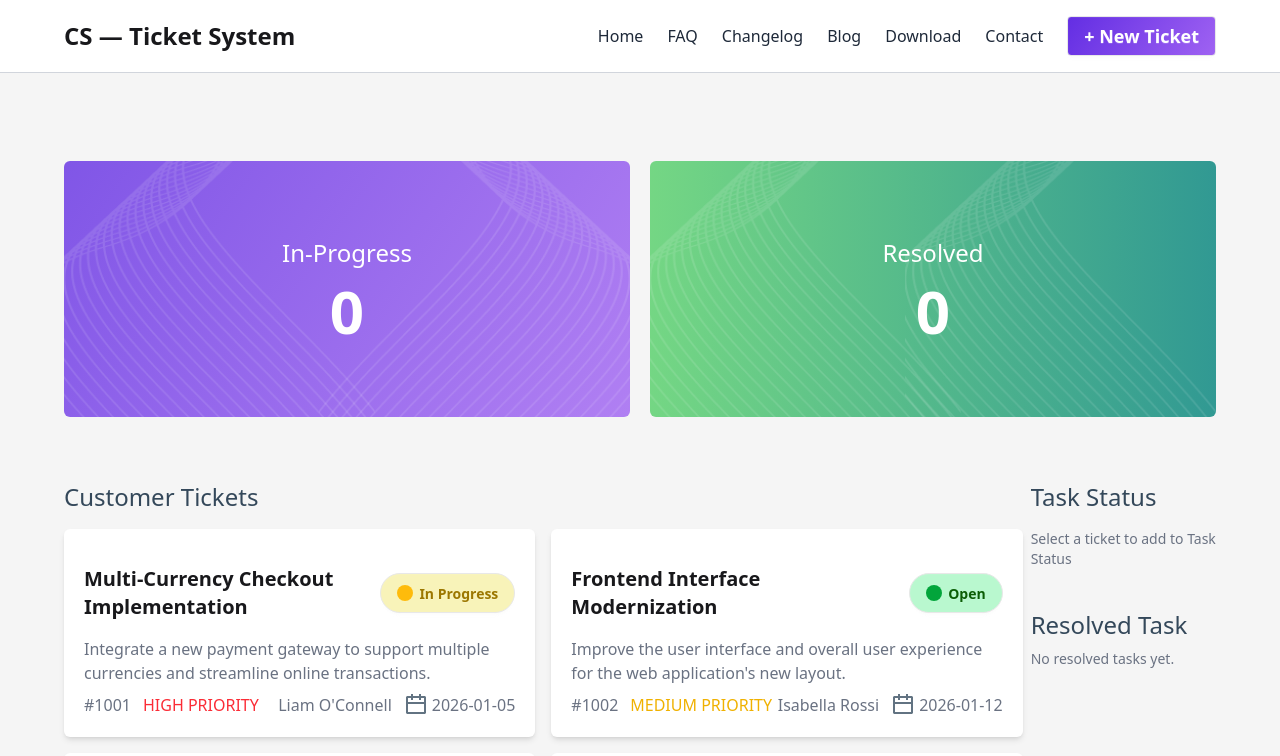
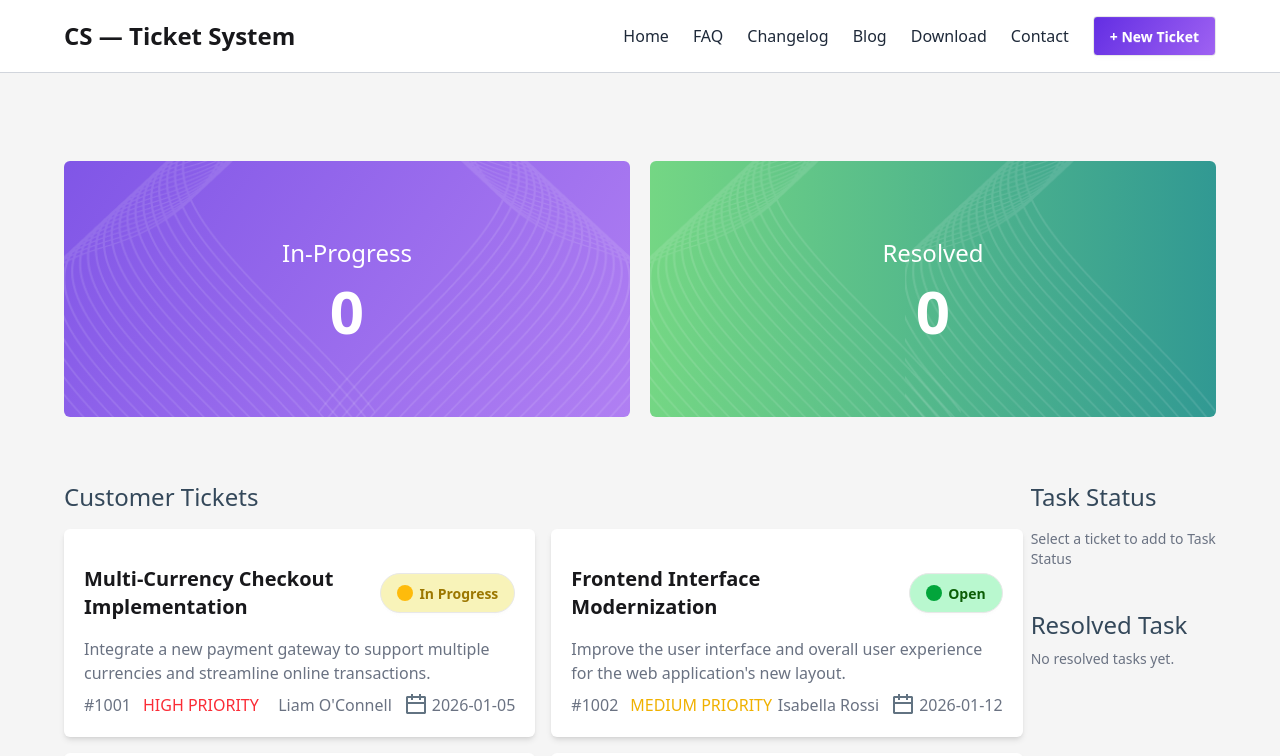
Before and after one commit to Sifat-Mondol/customer-ticket, a React (Vite) app: page / in a window 1280 px wide. Shown: the top 756 px of the page. Built offline with nearby package versions, Linux system fonts and the light colour scheme.

Commit message:
check and finish the assignment

```diff
--- a/src/components/Navbar/Navbar.jsx
+++ b/src/components/Navbar/Navbar.jsx
@@ -19,7 +19,7 @@ const Navbar = () => {
                 </a>
               );
             })}
-            <button className="btn text-white text-lg bg-[linear-gradient(125.07deg,rgba(99,46,227,1),rgba(159,98,242,1)_100%)] hover:cursor-pointer">
+            <button className="btn text-white bg-[linear-gradient(125.07deg,rgba(99,46,227,1),rgba(159,98,242,1)_100%)] hover:cursor-pointer">
               + New Ticket
             </button>
           </div>
```
